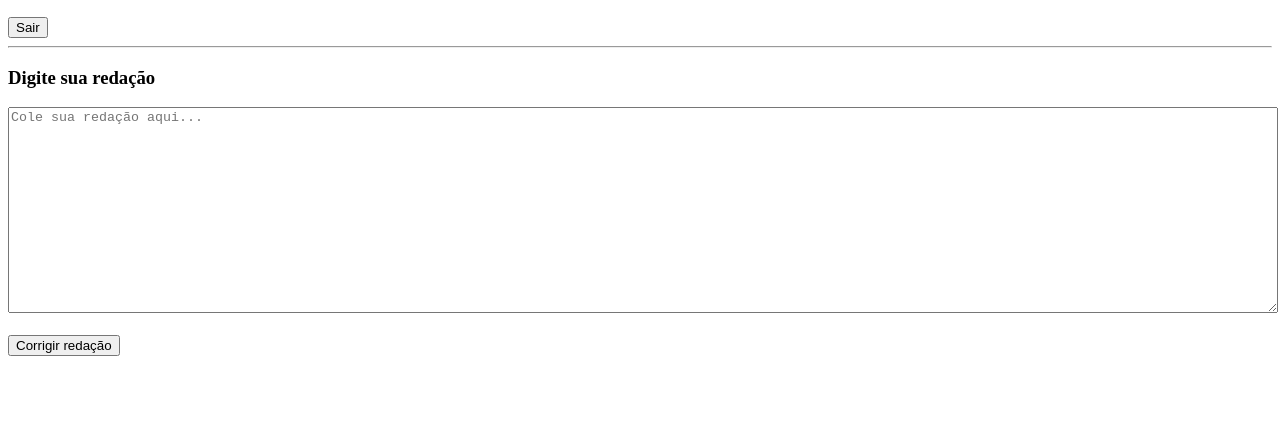
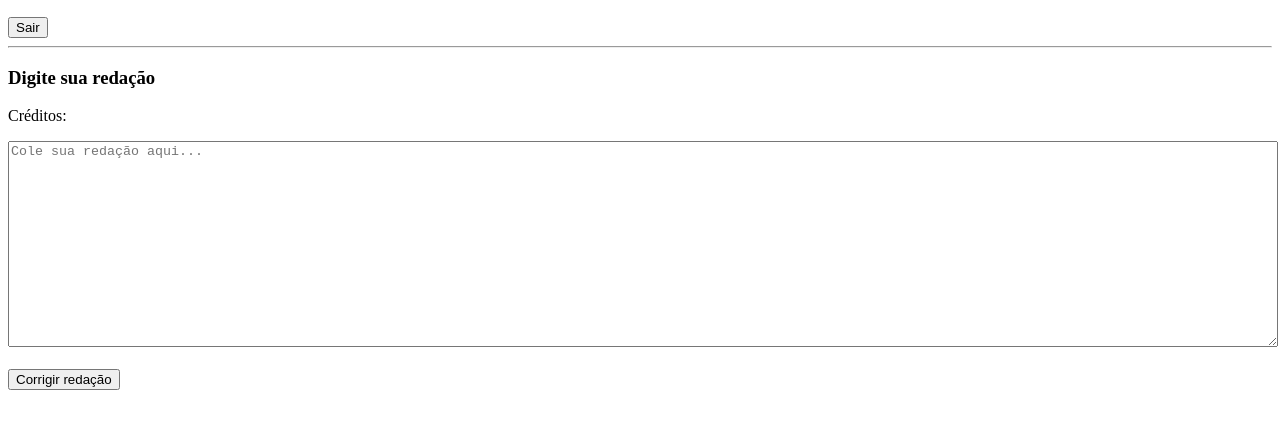
Before and after one commit to dsilvaoficial/Reda-o-Coru-app, a website: page dashboard.html in a window 1280 px wide. Shown: the part 51-480 px from the top of the page. Drawn offline with Linux system fonts and the light colour scheme.

Commit message:
Update dashboard.html

```diff
--- a/dashboard.html
+++ b/dashboard.html
@@ -14,6 +14,8 @@
 
 <h3>Digite sua redação</h3>
 
+<p>Créditos: <span id="creditos"></span></p>
+
 <textarea id="texto" placeholder="Cole sua redação aqui..." style="width:100%; height:200px;"></textarea>
 
 <br><br>
```
